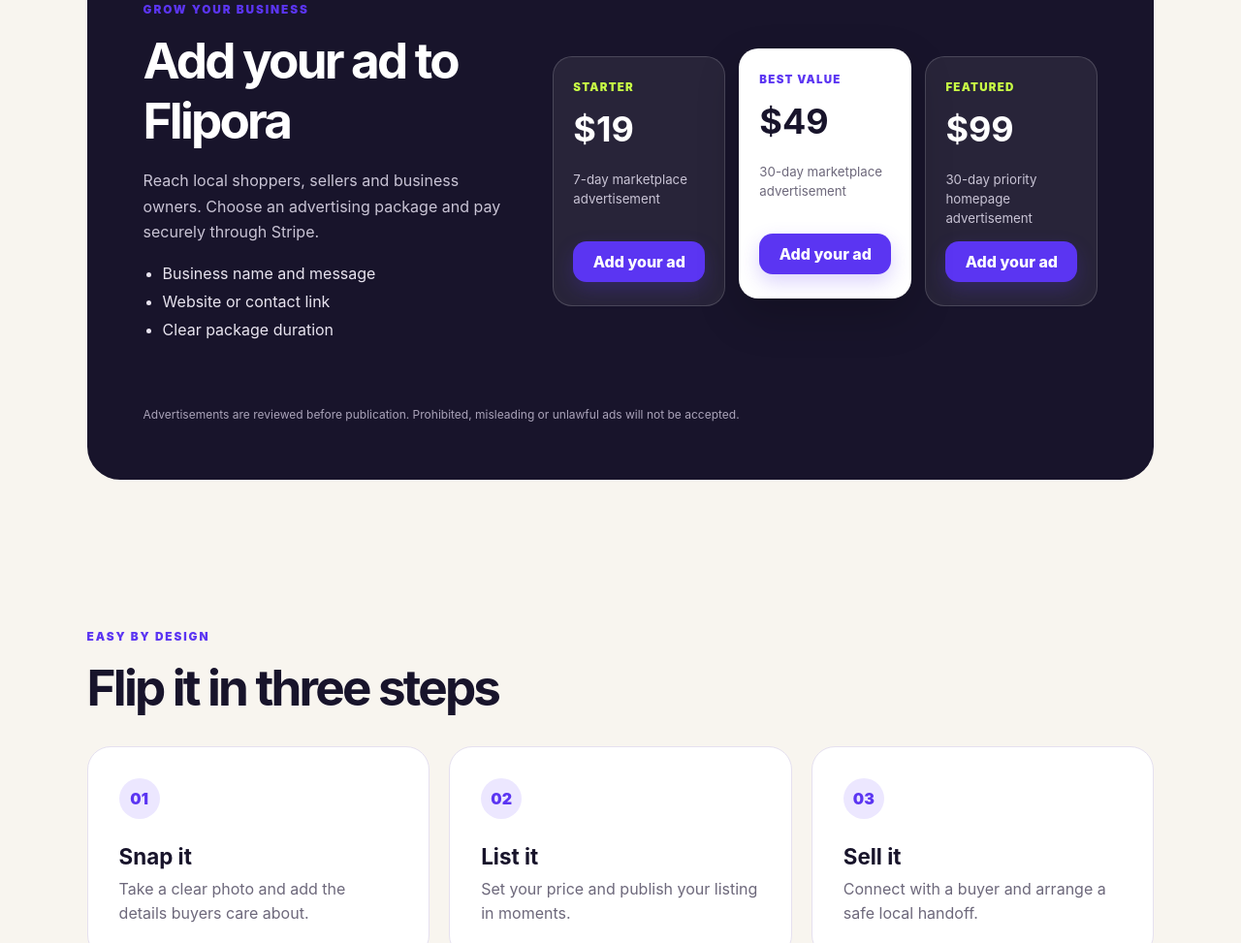
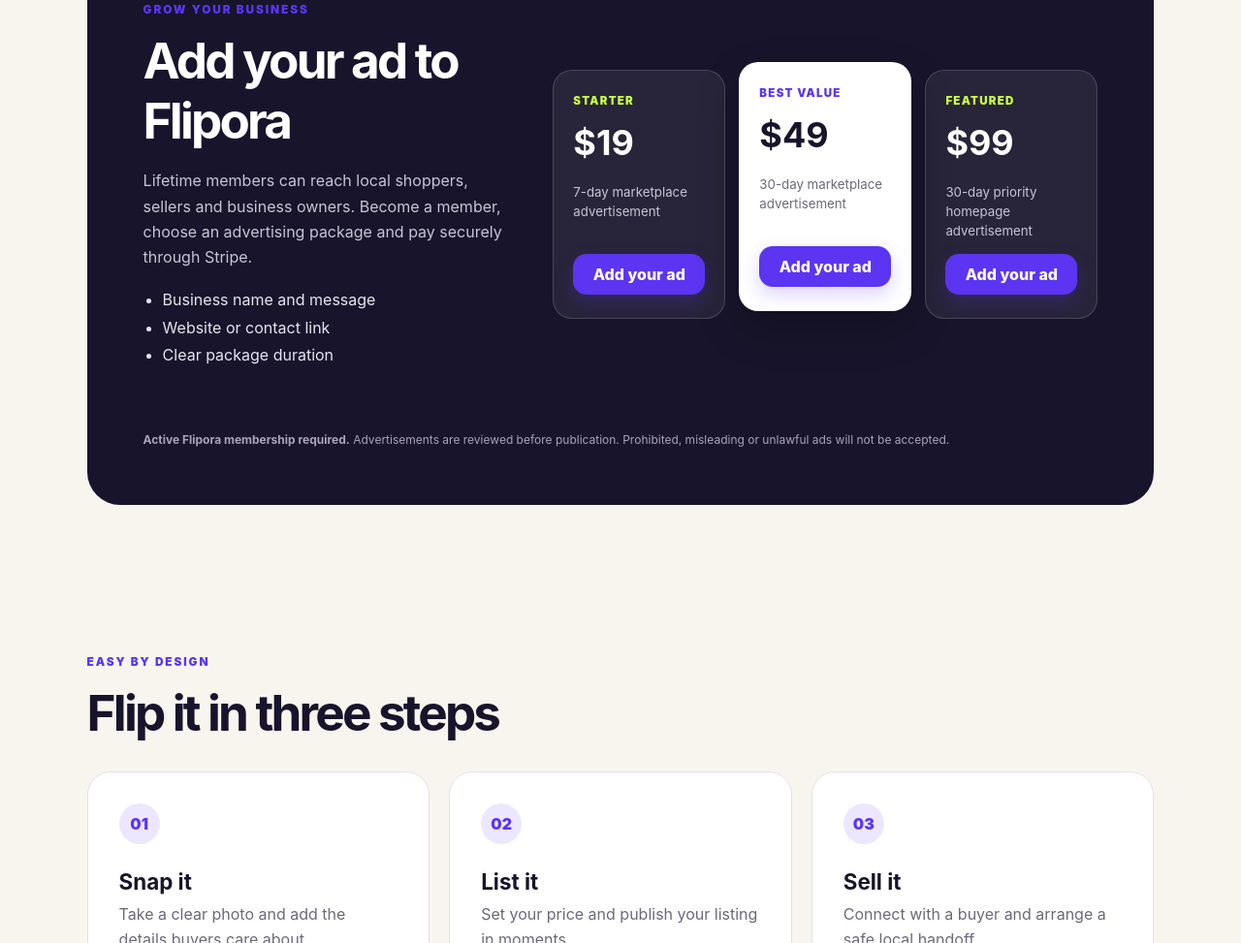
Before and after one commit to romarevgreen-commits/shop-flipora, a website: page index.html in a window 1280 px wide. Shown: the part 2860-3833 px from the top of the page at 97% size. Drawn offline with nearby package versions, Linux system fonts and the light colour scheme; no server answers.

Commit message:
Secure member-only advertising (2/3)

```diff
--- a/index.html
+++ b/index.html
@@ -98,7 +98,7 @@
       <div class="advertise-copy">
         <p class="eyebrow">Grow your business</p>
         <h2>Add your ad to Flipora</h2>
-        <p>Reach local shoppers, sellers and business owners. Choose an advertising package and pay securely through Stripe.</p>
+        <p>Lifetime members can reach local shoppers, sellers and business owners. Become a member, choose an advertising package and pay securely through Stripe.</p>
         <ul><li>Business name and message</li><li>Website or contact link</li><li>Clear package duration</li></ul>
       </div>
       <div class="ad-package-grid" aria-label="Advertising packages">
@@ -106,7 +106,7 @@
         <article class="ad-package featured"><span>Best value</span><h3>$49</h3><p>30-day marketplace advertisement</p><button class="button ad-checkout-button" data-ad-package="business">Add your ad</button></article>
         <article class="ad-package"><span>Featured</span><h3>$99</h3><p>30-day priority homepage advertisement</p><button class="button ad-checkout-button" data-ad-package="featured">Add your ad</button></article>
       </div>
-      <p class="ad-disclosure">Advertisements are reviewed before publication. Prohibited, misleading or unlawful ads will not be accepted.</p>
+      <p class="ad-disclosure"><strong>Active Flipora membership required.</strong> Advertisements are reviewed before publication. Prohibited, misleading or unlawful ads will not be accepted.</p>
     </section>
 
     <section class="steps" id="how-it-works">
@@ -245,6 +245,6 @@
   <script src="enhancements.js?v=20260824-listing-gallery-1" defer></script>
   <script src="cover-photos.js?v=3" defer></script>
   <script src="listing-image-fixes.js?v=1" defer></script>
-  <script src="advertising.js?v=1" defer></script>
+  <script src="advertising.js?v=2-members-only" defer></script>
 </body>
 </html>
```
